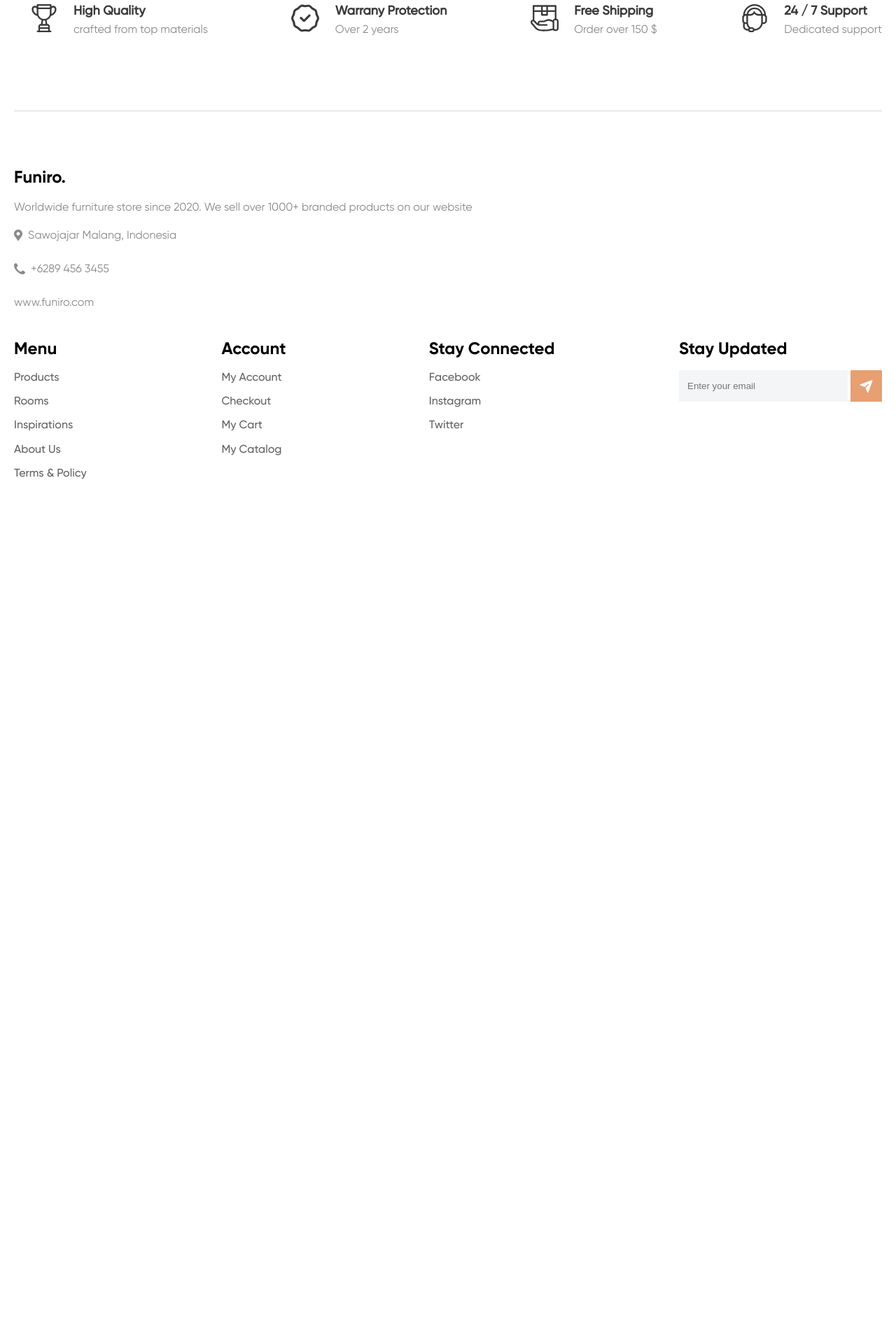
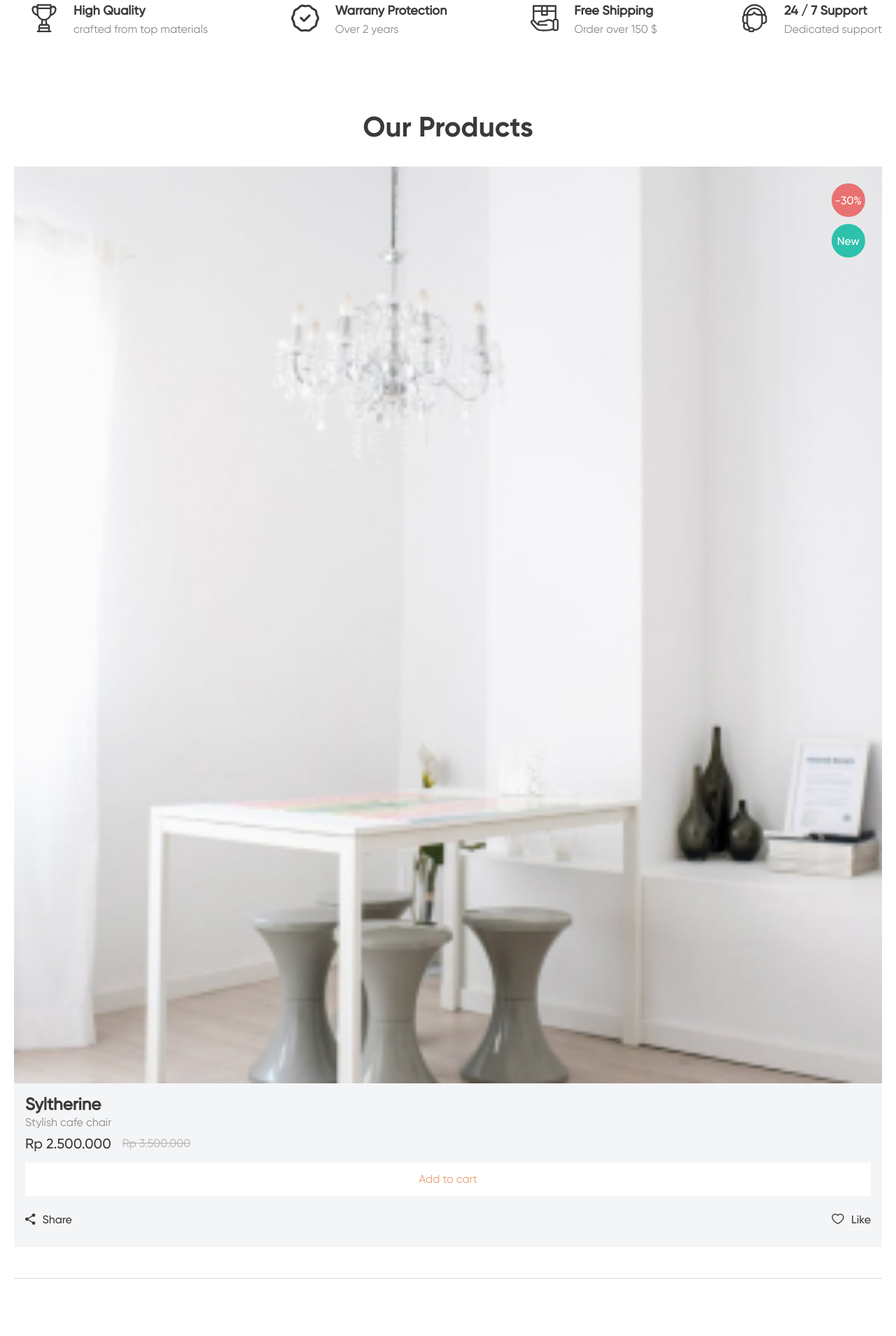
Before and after one commit to Vanzhin/funiro, a Vue app: page / in a window 1280 px wide. Shown: the part 880-2789 px from the top of the page at 70% size. Before the commit the page ends 1625 px from the top, so only its background shows below. Built offline with nearby package versions, Linux system fonts and the light colour scheme.

Commit message:
html+css product raw

```diff
--- a/static/App.vue
+++ b/static/App.vue
@@ -5,6 +5,7 @@
      <main class="page">
             <v-main-slider></v-main-slider>
             <v-advantages></v-advantages>
+            <v-products></v-products>
         </main>
      <v-footer></v-footer>
      </div>
@@ -19,6 +20,7 @@ import VMainSlider from './components/VMainSlider.vue'
 import VHeader from './components/VHeader.vue'
 import VFooter from './components/VFooter.vue'
 import VAdvantages from './components/VAdvantages.vue'
+import VProducts from './components/VProducts.vue'
 
 
 
@@ -30,6 +32,7 @@ export default {
         VFooter,
         VMainSlider,
         VAdvantages,
+        VProducts,
 	},
 	data(){
 
--- /dev/null
+++ b/static/components/VProducts.vue
@@ -0,0 +1,36 @@
+<template>
+	<section class="page__products products">
+		<div class="products__container _container">
+				<h2 class="products__title _title">Our Products</h2>
+				<div class="products__items">
+					<article data-pid= "1" class="products__item item-product">
+						<div class="item-product__labels">
+							<div class="item-product__label item-product__label_sale">-30%</div>
+							<div class="item-product__label item-product__label_new">New</div>
+						</div>
+						<a href="" class="item-product__image _ibg">
+								<img src="static/img/products/01.jpg" alt="product_1">
+						</a>
+							<div class="item-product__body">
+								<div class="item-product__content">
+									<h5 class="item-product__title">Syltherine</h5>
+									<div class="item-product__text">Stylish cafe chair</div>
+								</div>
+								<div class="item-product__prices">
+									<div class="item-product__price">Rp 2.500.000</div>
+									<div class="item-product__price item-product__price_old">Rp 3.500.000</div>
+								</div>
+								<div class="item-product__actions actions-product">
+									<div class="actions-product__body">
+										<a href="" class="actions-product__button btn btn_white">Add to cart</a>
+										<a href="" class="actions-product__link _icon-share">Share</a>
+										<a href="" class="actions-product__link _icon-favorite">Like</a>
+									</div>
+
+								</div>
+							</div>
+					</article>
+				</div>
+			</div>
+	</section>
+</template>
--- a/static/css/style.css
+++ b/static/css/style.css
@@ -105,6 +105,22 @@ a {
   text-align: center;
   transition: all 0.3s ease 0s;
   min-height: 48px;
+}
+.btn_white {
+  color: #E89F71;
+  background: #ffffff;
+}
+@media (any-hover: hover) {
+  .btn_white:hover {
+    color: #ffffff;
+    background: #E89F71;
+  }
+}
+._title {
+  font-size: calc(24px + (40 - 24) * ((100vw - 320 * 1px) / (1270 - 320)));
+  font-family: Gilroy-Bold;
+  line-height: 120%;
+  text-align: center;
 }
 ._ibg {
   background-position: center;
@@ -1057,3 +1073,146 @@ a {
   line-height: 150%;
   color: #898989;
 }
+.products {
+  padding-bottom: calc(30px + (44 - 30) * ((100vw - 320 * 1px) / (1270 - 320)));
+}
+.products__title {
+  margin: 0 0 calc(32 / 40 * 1em) 0;
+}
+.products .products__items {
+  display: grid;
+  grid-template-columns: repeat(auto-fit, minmax(285px, 1fr));
+  gap: 32px;
+}
+.item-product {
+  background: #f4f5f7;
+  display: flex;
+  flex-direction: column;
+  position: relative;
+}
+@media (any-hover: hover) {
+  .item-product:hover .item-product__actions {
+    opacity: 1;
+    visibility: visible;
+  }
+}
+.item-product__labels {
+  position: absolute;
+  flex-direction: column;
+  z-index: 2;
+  display: flex;
+  right: calc(10px + (24 - 10) * ((100vw - 320 * 1px) / (1270 - 320)));
+  top: calc(10px + (24 - 10) * ((100vw - 320 * 1px) / (1270 - 320)));
+}
+.item-product__label {
+  flex: 0 0 48px;
+  width: 48px;
+  border-radius: 50%;
+  display: flex;
+  justify-content: center;
+  align-items: center;
+  color: #ffffff;
+  font-family: Gilroy-Medium;
+}
+.item-product__label:not(:last-child) {
+  margin: 0 0 10px 0;
+}
+.item-product__label_sale {
+  background: #e97171;
+}
+.item-product__label_new {
+  background: #2ec1ac;
+}
+.item-product__image {
+  padding: 0 0 calc(301 / 285 * 100%) 0;
+}
+.item-product__body {
+  flex: 1 1 auto;
+  padding: 16px 16px 30px 16px;
+  display: flex;
+  flex-direction: column;
+}
+.item-product__content {
+  flex: 1 1 auto;
+}
+.item-product__title {
+  font-size: calc(20px + (24 - 20) * ((100vw - 320 * 1px) / (1270 - 320)));
+  font-family: Gilroy-Medium;
+  line-height: 120%;
+}
+.item-product__text {
+  color: #898989;
+  line-height: 150%;
+  margin: 0 0 calc(8 / 24 * 1em) 0;
+}
+.item-product__prices {
+  display: flex;
+  flex-wrap: wrap;
+  align-items: center;
+  line-height: 150%;
+}
+.item-product__price {
+  font-size: calc(16px + (20 - 16) * ((100vw - 320 * 1px) / (1270 - 320)));
+  font-family: Gilroy-Medium;
+}
+.item-product__price_old {
+  font-size: calc(14px + (16 - 14) * ((100vw - 320 * 1px) / (1270 - 320)));
+  font-family: Gilroy-Regular;
+  margin: 0 0 0 16px;
+  color: #b0b0b0;
+  text-decoration: line-through;
+}
+.item-product__actions {
+  transition: all 0.3s ease 0s;
+}
+@media (any-hover: none) {
+  .item-product__actions {
+    padding: 15px 0 0 0;
+  }
+}
+@media (any-hover: hover) {
+  .item-product__actions {
+    opacity: 0;
+    visibility: hidden;
+    position: absolute;
+    top: 0;
+    left: 0;
+    width: 100%;
+    height: 100%;
+    display: flex;
+    align-items: center;
+    justify-content: center;
+    background-color: rgba(58, 58, 58, 0.74);
+    z-index: 3;
+  }
+}
+.actions-product__body {
+  display: flex;
+  flex-wrap: wrap;
+  justify-content: space-between;
+}
+.actions-product__button {
+  flex: 1 1 100%;
+}
+.actions-product__button:not(:last-child) {
+  margin: 0 0 24px 0;
+}
+.actions-product__link {
+  transition: color 0.3s ease 0s;
+  display: flex;
+  align-items: center;
+  color: inherit;
+  font-family: Gilroy-Medium;
+}
+.actions-product__link::before {
+  margin: 0 10px 0 0;
+  font-size: 16px;
+}
+@media (any-hover: hover) {
+  .actions-product__link {
+    color: #ffffff;
+  }
+  .actions-product__link:hover {
+    color: #E89F71;
+  }
+}
--- a/static/css/style.less
+++ b/static/css/style.less
@@ -102,6 +102,27 @@ color: inherit;
 	text-align: center;
 	transition: all 0.3s ease 0s;
 	min-height: 48px;
+
+	// .btn_white
+
+	&_white {
+		color: @orangeColor;
+		background: #ffffff;
+		@media (any-hover:hover) {
+			&:hover{
+			color: #ffffff;
+			background: @orangeColor;
+			}
+		}
+	}
+}
+
+._title{
+	font-size: calc(24px + (40 - 24) * ((100vw - @minWidth * 1px) / (@maxWidthContainer - @minWidth)));
+	font-family: @font-bold;
+	line-height: 120%;
+	text-align: center;
+
 }
 
 
@@ -1036,6 +1057,11 @@ flex: 1 1 auto;
 	&__advantages {
 
 	}
+
+	// .page__products
+
+	&__products {
+	}
 }
 .page__main-slider{
 
@@ -1381,3 +1407,234 @@ flex: 1 1 auto;
 		color: @grayColor;
 	}
 }
+
+// products **********************************************************************************
+
+.products {
+	padding-bottom: calc(30px + (44 - 30) * ((100vw - @minWidth * 1px) / (@maxWidthContainer - @minWidth)));
+
+
+	// .products__container
+
+	&__container {
+	}
+
+	// .products__title
+
+	&__title {
+		margin: 0 0 calc(32 / 40 * 1em) 0;
+	}
+
+	// .products__items
+
+	.products__items{
+		display: grid;
+		grid-template-columns: repeat(auto-fit, minmax(285px, 1fr));
+		gap: 32px;
+
+	}
+
+	// .products__item
+
+	&__item {
+	}
+}
+
+.title {
+}
+.item-product {
+	background: #f4f5f7;
+	display: flex;
+	flex-direction: column;
+	position: relative;
+	@media (any-hover: hover){
+		&:hover{
+			.item-product__actions{
+				opacity: 1;
+				visibility: visible;
+			}
+		}
+	}
+
+
+
+	// .item-product__labels
+
+	&__labels {
+		position: absolute;
+		flex-direction: column;
+		z-index: 2;
+		display: flex;
+		right: calc(10px + (24 - 10) * ((100vw - @minWidth * 1px) / (@maxWidthContainer - @minWidth)));
+		top: calc(10px + (24 - 10) * ((100vw - @minWidth * 1px) / (@maxWidthContainer - @minWidth)));
+	}
+
+	// .item-product__label
+
+	&__label {
+		flex: 0 0 48px;
+		width: 48px;
+		border-radius: 50%;
+		display: flex;
+		justify-content: center;
+		align-items: center;
+		color: #ffffff;
+		font-family: @font-medium;
+		&:not(:last-child){
+			margin: 0 0 10px 0;
+		}
+
+		// .item-product__label_sale
+
+		&_sale {
+			background: #e97171;
+
+		}
+
+		// .item-product__label_new
+
+		&_new {
+			background: #2ec1ac;
+		}
+	}
+
+	// .item-product__image
+
+	&__image {
+		padding: 0 0 calc(301 / 285 * 100%) 0;
+	}
+
+	// .item-product__body
+
+	&__body {
+		flex: 1 1 auto;
+		padding: 16px 16px 30px 16px;
+		display: flex;
+		flex-direction: column;
+
+
+	}
+
+	// .item-product__content
+
+	&__content {
+		flex: 1 1 auto;
+	}
+
+	// .item-product__title
+
+	&__title {
+		font-size: calc(20px + (24 - 20) * ((100vw - @minWidth * 1px) / (@maxWidthContainer - @minWidth)));
+		font-family:@font-medium;
+		line-height: 120%;
+
+
+
+	}
+	// .item-product__text
+
+	&__text {
+		color:@grayColor;
+		line-height: 150%;
+		margin: 0 0 calc(8 / 24 * 1em) 0;
+
+	}
+
+	// .item-product__prices
+
+	&__prices {
+		display: flex;
+		flex-wrap: wrap;
+		align-items: center;
+		line-height: 150%;
+
+	}
+
+	// .item-product__price
+
+	&__price {
+		font-size: calc(16px + (20 - 16) * ((100vw - @minWidth * 1px) / (@maxWidthContainer - @minWidth)));
+		font-family:@font-medium;
+
+
+
+		// .item-product__price_old
+
+		&_old {
+			font-size: calc(14px + (16 - 14) * ((100vw - @minWidth * 1px) / (@maxWidthContainer - @minWidth)));
+			font-family:@font-regular;
+			margin: 0 0 0 16px;
+			color: #b0b0b0;
+			text-decoration: line-through;
+
+		}
+	}
+
+	// .item-product__actions
+
+	&__actions {
+		transition: all 0.3s ease 0s;
+
+		@media (any-hover: none){
+			padding: 15px 0 0 0;
+		}
+		@media (any-hover: hover) {
+			opacity: 0;
+			visibility: hidden;
+			position: absolute;
+			top: 0;
+			left: 0;
+			width: 100%;
+			height: 100%;
+			display: flex;
+			align-items: center;
+			justify-content: center;
+			background-color: rgba(58, 58, 58, 0.74);
+			z-index: 3;
+		}
+	}
+}
+.actions-product {
+
+
+	// .actions-product__body
+
+	&__body {
+		display: flex;
+		flex-wrap: wrap;
+		justify-content: space-between;
+
+	}
+
+
+	// .actions-product__button
+
+	&__button {
+		flex: 1 1 100%;
+		&:not(:last-child){
+			margin: 0 0 24px 0;
+		}
+	}
+
+	// .actions-product__link
+
+	&__link {
+		transition: color 0.3s ease 0s;
+		display: flex;
+		align-items: center;
+		color: inherit;
+		font-family: @font-medium;
+		&::before{
+			margin: 0 10px 0 0;
+			font-size: 16px;
+
+		}
+		@media (any-hover: hover) {
+			color: #ffffff;
+			&:hover{
+				color: @orangeColor;
+
+			}
+		}
+	}
+}
```
Also changed, not shown: 1 other file (tests, documents, lock files or other folders).
